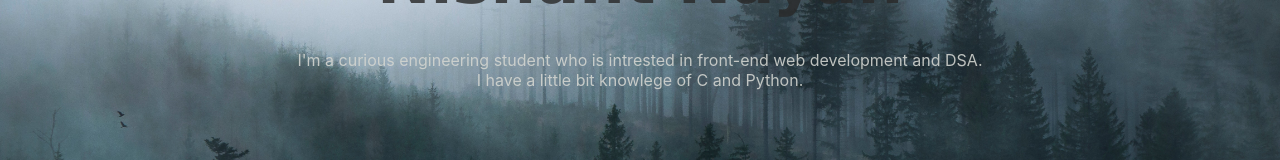
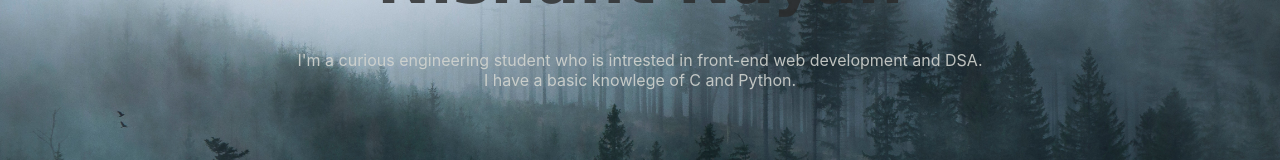
Before and after one commit to nayanishant/Portfolio, a React (Create React App) app: page / in a window 1280 px wide. Shown: the part 248-408 px from the top of the page. Built offline with nearby package versions, Linux system fonts and the light colour scheme.

Commit message:
fixed about

```diff
--- a/src/Components/header.jsx
+++ b/src/Components/header.jsx
@@ -8,7 +8,7 @@ class Header extends Component {
                     <h2>Nishant Nayan</h2>
                     <p>
                         <span className="firstline">I'm a curious engineering student who is intrested in front-end web development and DSA.</span>
-                        <span className="secondline">I have a little bit knowlege of C and Python.</span>
+                        <span className="secondline">I have a basic knowlege of C and Python.</span>
                     </p>
                 </div>
                 <div className="social-links">
```
